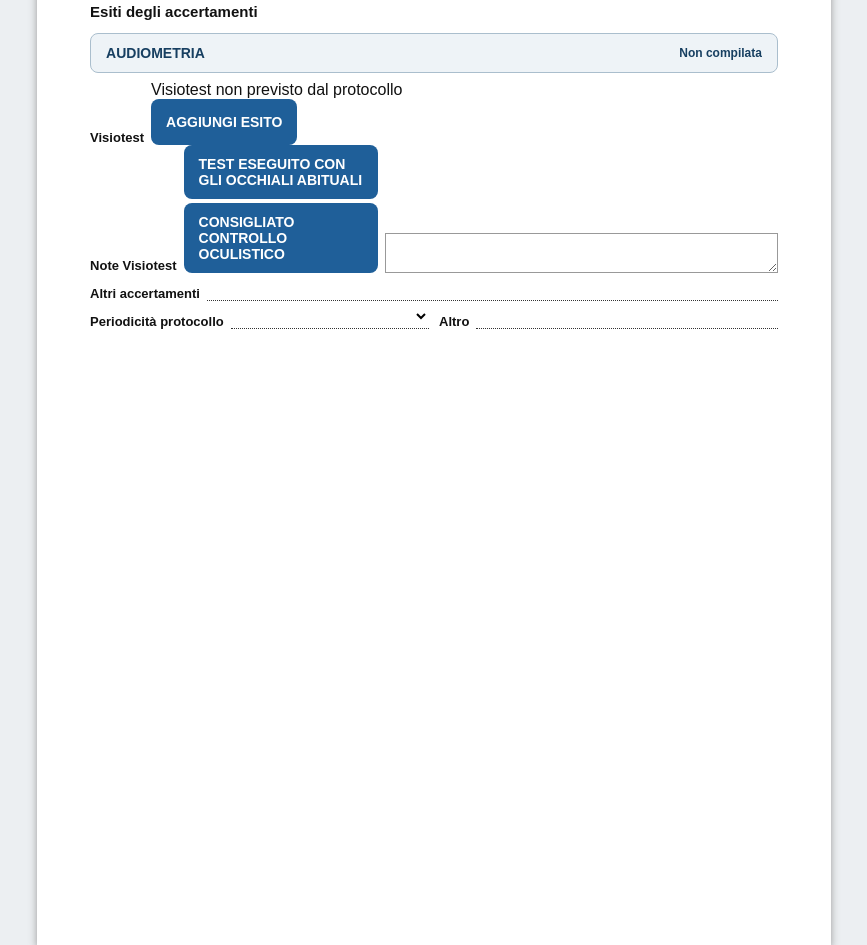
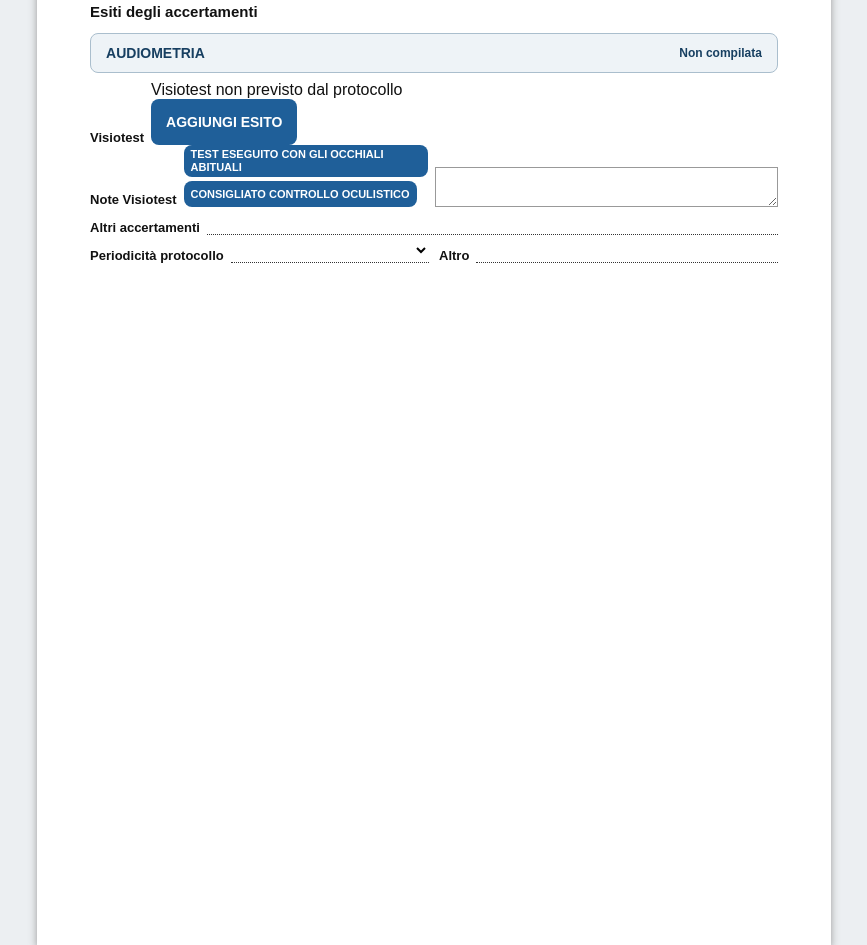
Before and after one commit to claudbeltrami-sketch/cartella-sanitaria, a website: page index.html in a window 1280 px wide. Shown: the part 4342-5287 px from the top of the page, without its empty margins (206-1073 px from the left). Drawn offline with nearby package versions, Linux system fonts and the light colour scheme; a script that the page names is missing.

Commit message:
Compatta i pulsanti delle note Visiotest

```diff
--- a/index.html
+++ b/index.html
@@ -704,9 +704,9 @@ h1{font-size:20px;text-align:center;margin:0 0 2px}h2{font-size:14px;text-align:
  <button type="button" id="visiotest_cancella">SVUOTA ESITO</button>
  <span id="visiotest_registrato" role="status"></span>
 </div></div></div>
-<div class="field full"><label for="visiotest_note">Note Visiotest</label><div id="visiotest_nota_predefinita" class="no-print" style="display:grid;gap:4px;min-width:0">
- <button type="button" style="display:block;width:100%;white-space:normal!important;overflow-wrap:anywhere;height:auto;max-width:100%;text-align:left">TEST ESEGUITO CON GLI OCCHIALI ABITUALI</button>
- <button type="button" style="display:block;width:100%;white-space:normal!important;overflow-wrap:anywhere;height:auto;max-width:100%;text-align:left">CONSIGLIATO CONTROLLO OCULISTICO</button>
+<div class="field full"><label for="visiotest_note">Note Visiotest</label><div id="visiotest_nota_predefinita" class="no-print" style="display:flex;flex-wrap:wrap;gap:4px;min-width:0">
+ <button type="button" style="width:auto;min-width:0;min-height:26px;padding:3px 7px;font-size:11px;line-height:1.2;white-space:normal!important;overflow-wrap:anywhere;height:auto;max-width:100%;text-align:left">TEST ESEGUITO CON GLI OCCHIALI ABITUALI</button>
+ <button type="button" style="width:auto;min-width:0;min-height:26px;padding:3px 7px;font-size:11px;line-height:1.2;white-space:normal!important;overflow-wrap:anywhere;height:auto;max-width:100%;text-align:left">CONSIGLIATO CONTROLLO OCULISTICO</button>
 </div><textarea id="visiotest_note" rows="2" data-upper></textarea></div>
 <div class="field"><label>Altri accertamenti</label><input id="altri_accertamenti" data-upper></div>
 <div class="row"><div class="field"><label>Periodicità protocollo</label><select id="periodicita_protocollo"><option></option><option>ANNUALE</option><option>BIENNALE</option><option>ALTRO</option></select></div><div class="field"><label>Altro</label><input id="periodicita_protocollo_altro" data-upper></div></div>
--- a/lumen-sw.js
+++ b/lumen-sw.js
@@ -1,6 +1,6 @@
 /* LUMEN: program files only; clinical records remain in local storage/IndexedDB. */
 'use strict';
-const VERSION='20261103-visiotest-6';
+const VERSION='20261103-visiotest-7';
 const CACHE='lumen-program-'+VERSION;
 const ASSETS=["Relazione_sopralluogo.pdf","allegati-cartella.js","allegati-esterni.js","archive-referti.js","backup-io.js","backup-locale.html","backup-locale.js","backup-stream.js","cambia-lista.js","certificato-pdf.js","conteggio-automatico.js","conteggio-visite.html","conteggio-visite/index.html","esami-compatti.js","firma-offline.js","firma-recupero.js","importa-cartelle.js","importa-firma.html","importa-lista-iphone.html","importa-lista.html","importa-referti.js","index.html","liste.html","lumen-dvr.js","lumen-protocolli-auto.js","lumen-urgente.html","protocolli-demo.html","protocolli/index.html","prova-fantasma.js","prova-storage.js","recupera-firme.html","recupera-verifiche.js","ruoli-azienda.js","scadenzario.js","sopralluogo-fields.js","sopralluogo-modello.pdf","sopralluogo.html","sopralluogo.js","spirometria-percentuali.js","storico-cartaceo.js","thermal-print.js","toolbar-compact.css","toolbar-compact.js","vendor/pdf-lib.min.js","vendor/peerjs-1.5.4.min.js","vendor/qr.js","visite-archivio.js"];
 ASSETS.push('certificati-email.js');
```
